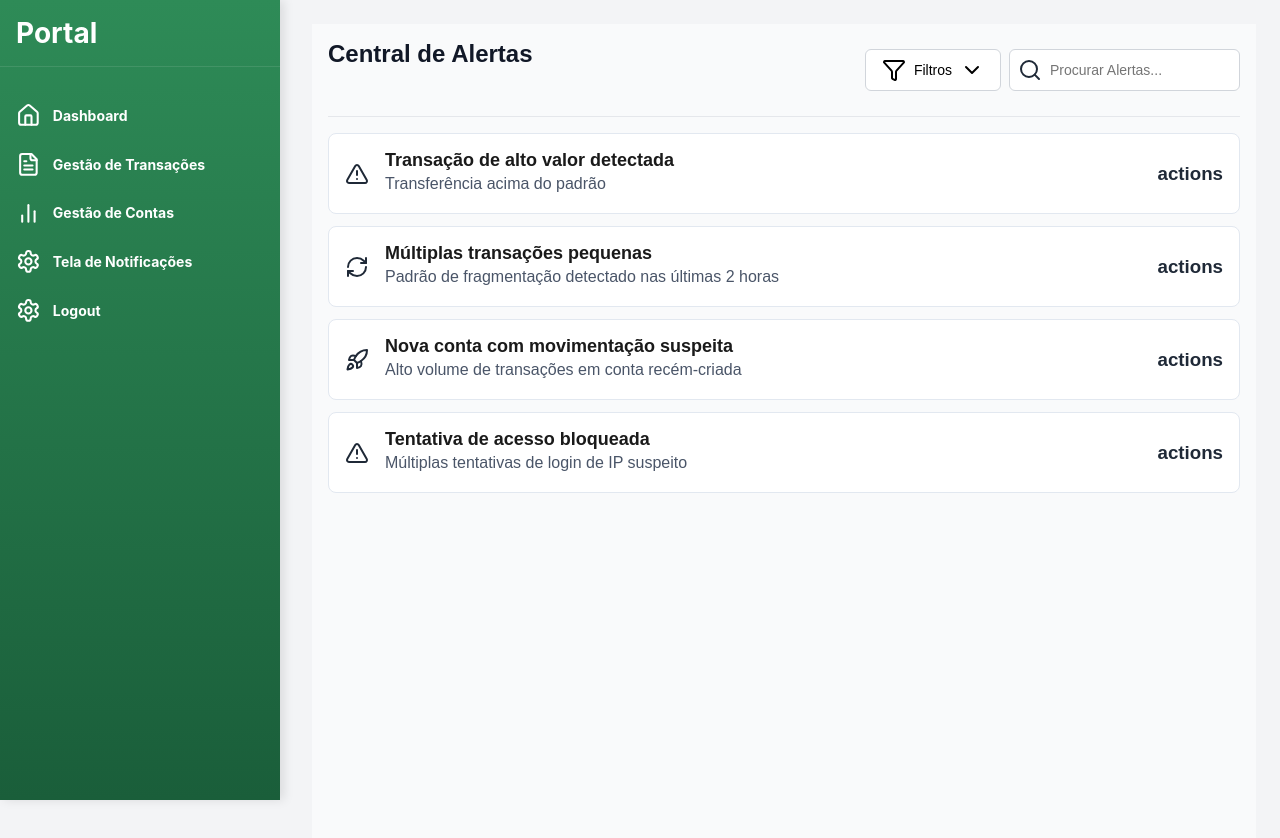
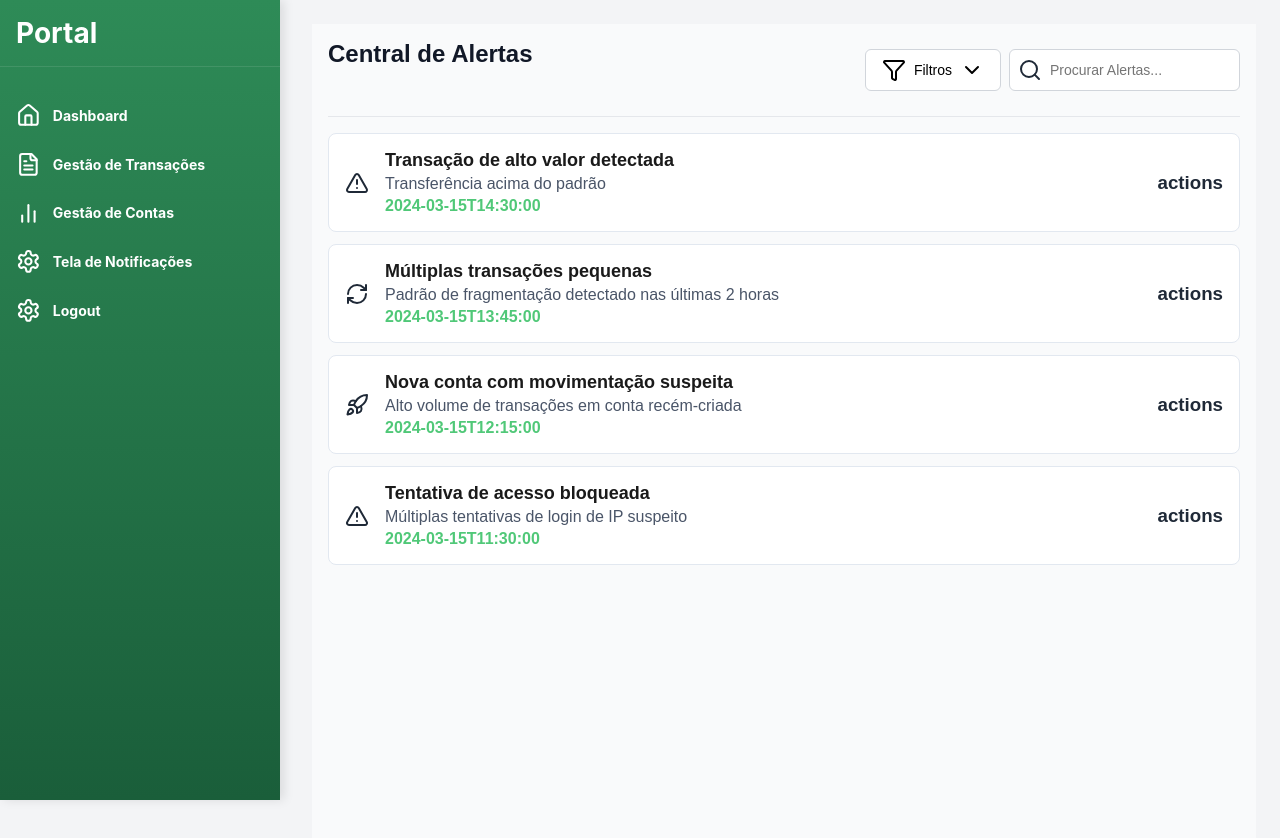
Before and after one commit to RusthenRonald2006/Portal-de-analise-em-anomalias-transacionais, a React (Create React App) app in the folder detec-anomalias/: page /notificacoes in a window 1280 px wide. Shown: the top 838 px of the page. Built offline with nearby package versions, Linux system fonts and the light colour scheme; the HTML template or start-up script is replaced by a standard one.

Commit message:
exibindo timestamp

```diff
--- a/detec-anomalias/src/components/Pages/Notificacoes.js
+++ b/detec-anomalias/src/components/Pages/Notificacoes.js
@@ -23,7 +23,7 @@ function Notificacoes(){
             type:'suspicious', //Significado: Algo suspeito foi detectado.
             title: 'Transação de alto valor detectada',
             description: 'Transferência acima do padrão',
-            time:'2024-03-15T14:30:00',
+            timestamp:'2024-03-15T14:30:00',
             severity: "alto",
             status:"novo"
         },
@@ -120,6 +120,11 @@ function Notificacoes(){
                                             <div className={styles.alert_text}>
                                                 <h1 className={styles.alert_title}>{alert.title}</h1>
                                                 <p className={styles.alert_description}>{alert.description}</p>
+                                                <div className={styles.alert_data}>
+                                                    <span>
+                                                        {alert.timestamp}
+                                                    </span>
+                                                </div>
                                             </div>
                                         </div>
                                         <div className={styles.alert_actions}>
--- a/detec-anomalias/src/components/Pages/Notificacoes.module.css
+++ b/detec-anomalias/src/components/Pages/Notificacoes.module.css
@@ -144,6 +144,9 @@ z-index: 10;
     justify-content: center;
     align-items: center;
 }
+.alert_data{
+
+}
 @media (max-width:1024px){
     .mobile_menu_button{
         display: block;
```
